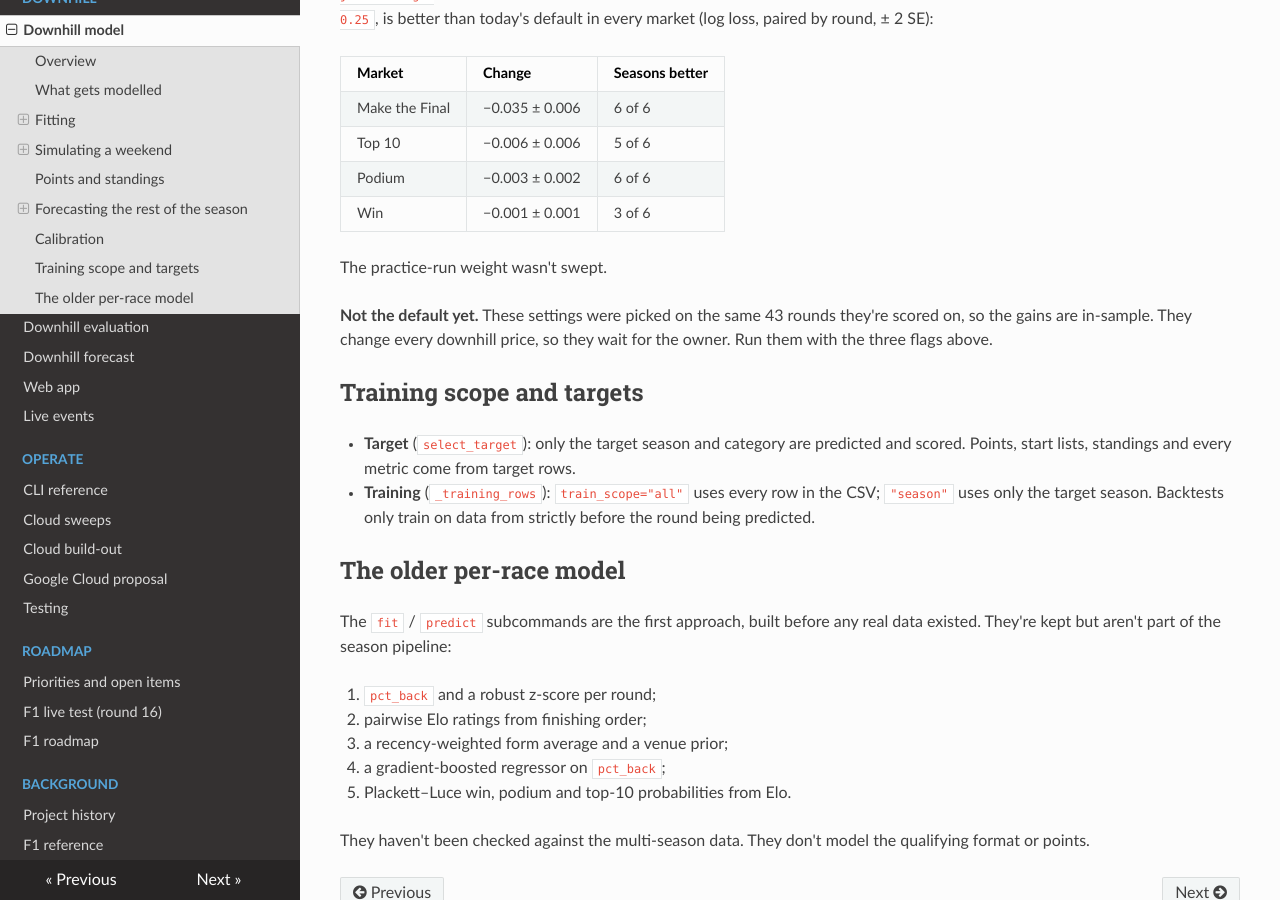
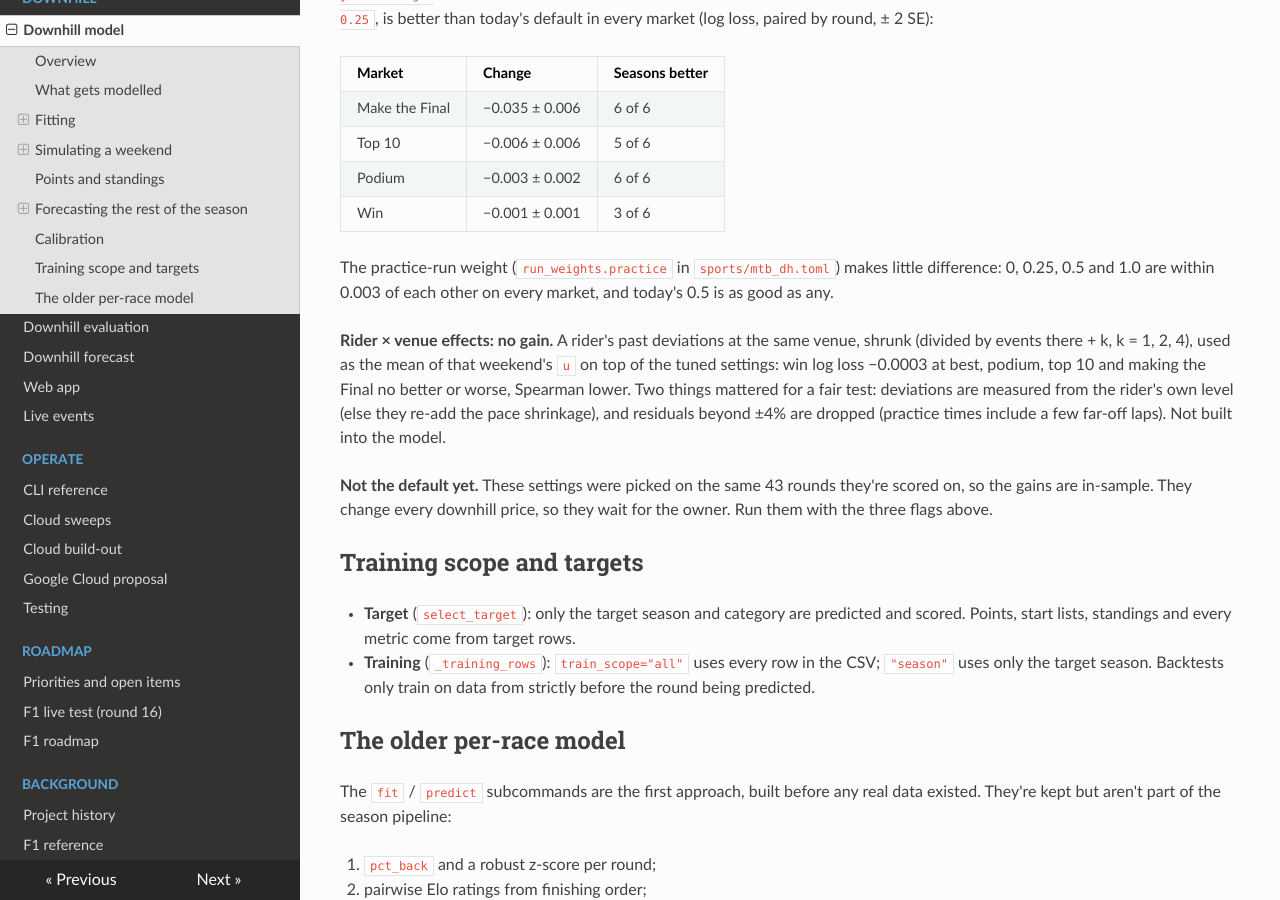
Before and after one commit to lalligagger/racinglines-public, an MkDocs documentation site: the page built from docs/model.md, in a window 1280 px wide and 900 px high, scrolled down 5465 px. Built offline with MkDocs 1.6.1, drawn with Linux system fonts in a browser that asks for light colours; nearby versions of some CDN libraries.

Commit message:
Downhill practice weight and rider x venue effects (P3, Model): neither helps (docs)
Co-Authored-By: Claude Opus 5.5 (1M context) <noreply@anthropic.com>
Claude-Session: https://claude.ai/code/session_011FDFe4sdNGB22nap1E2SKK

```diff
--- a/docs/model.md
+++ b/docs/model.md
@@ -260,7 +260,16 @@ junior weight (0.25) help too. The best, `--prior-n 0.5 --half-life-days 240 --j
 | Podium | −0.003 ± 0.002 | 6 of 6 |
 | Win | −0.001 ± 0.001 | 3 of 6 |
 
-The practice-run weight wasn't swept.
+The practice-run weight (`run_weights.practice` in `sports/mtb_dh.toml`) makes little
+difference: 0, 0.25, 0.5 and 1.0 are within 0.003 of each other on every market, and today's
+0.5 is as good as any.
+
+**Rider × venue effects: no gain.** A rider's past deviations at the same venue, shrunk
+(divided by events there + k, k = 1, 2, 4), used as the mean of that weekend's `u` on top of
+the tuned settings: win log loss −0.0003 at best, podium, top 10 and making the Final
+no better or worse, Spearman lower. Two things mattered for a fair test: deviations are
+measured from the rider's own level (else they re-add the pace shrinkage), and residuals
+beyond ±4% are dropped (practice times include a few far-off laps). Not built into the model.
 
 **Not the default yet.** These settings were picked on the same 43 rounds they're scored
 on, so the gains are in-sample. They change every downhill price, so they wait for the
```
Also changed, not shown: docs/cloud-buildout.md (+2 -1 lines), docs/todo.md (+3 -3 lines).
